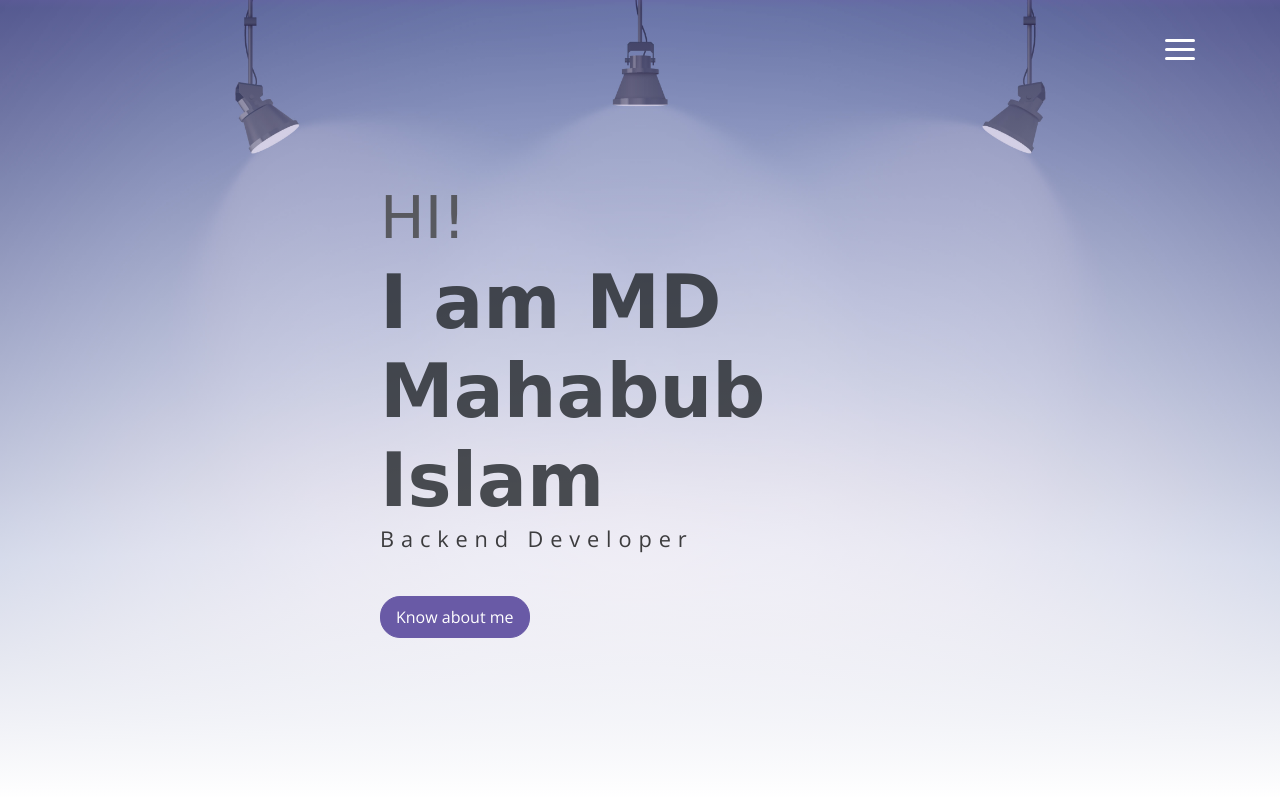
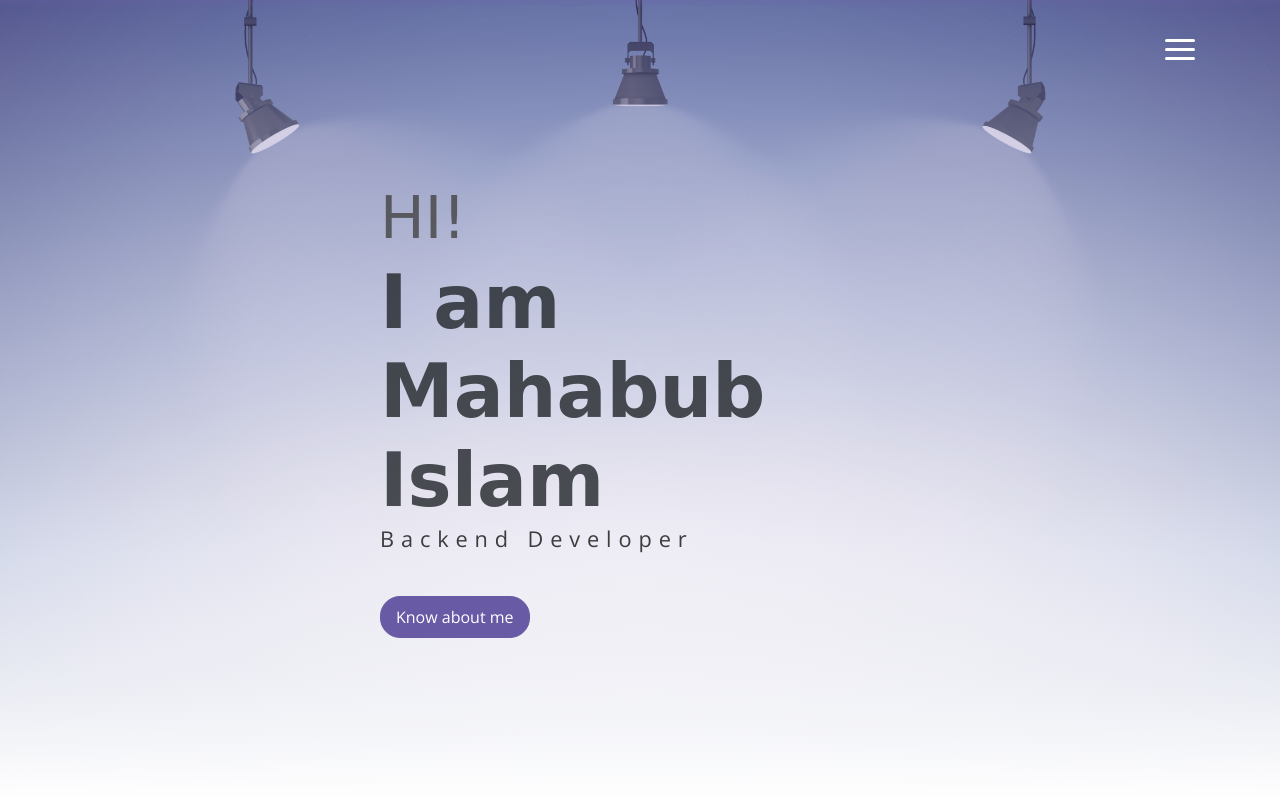
Before and after one commit to ashikur-limon/ashikur-limon.github.io, a plain HTML site: page index.html in a window 1280 px wide. Shown: the top 797 px of the page. Drawn offline with nearby package versions, Linux system fonts and the light colour scheme; a web font is replaced by a local one.

Commit message:
Update index.html

```diff
--- a/index.html
+++ b/index.html
@@ -40,7 +40,7 @@
         <div class="header-content container">
             <h1 class="header-title">
                 <span class="up">HI!</span>
-                <span class="down">I am MD Mahabub Islam</span>
+                <span class="down">I am Mahabub Islam</span>
             </h1>
             <p class="header-subtitle">Backend Developer</p>
 
```
